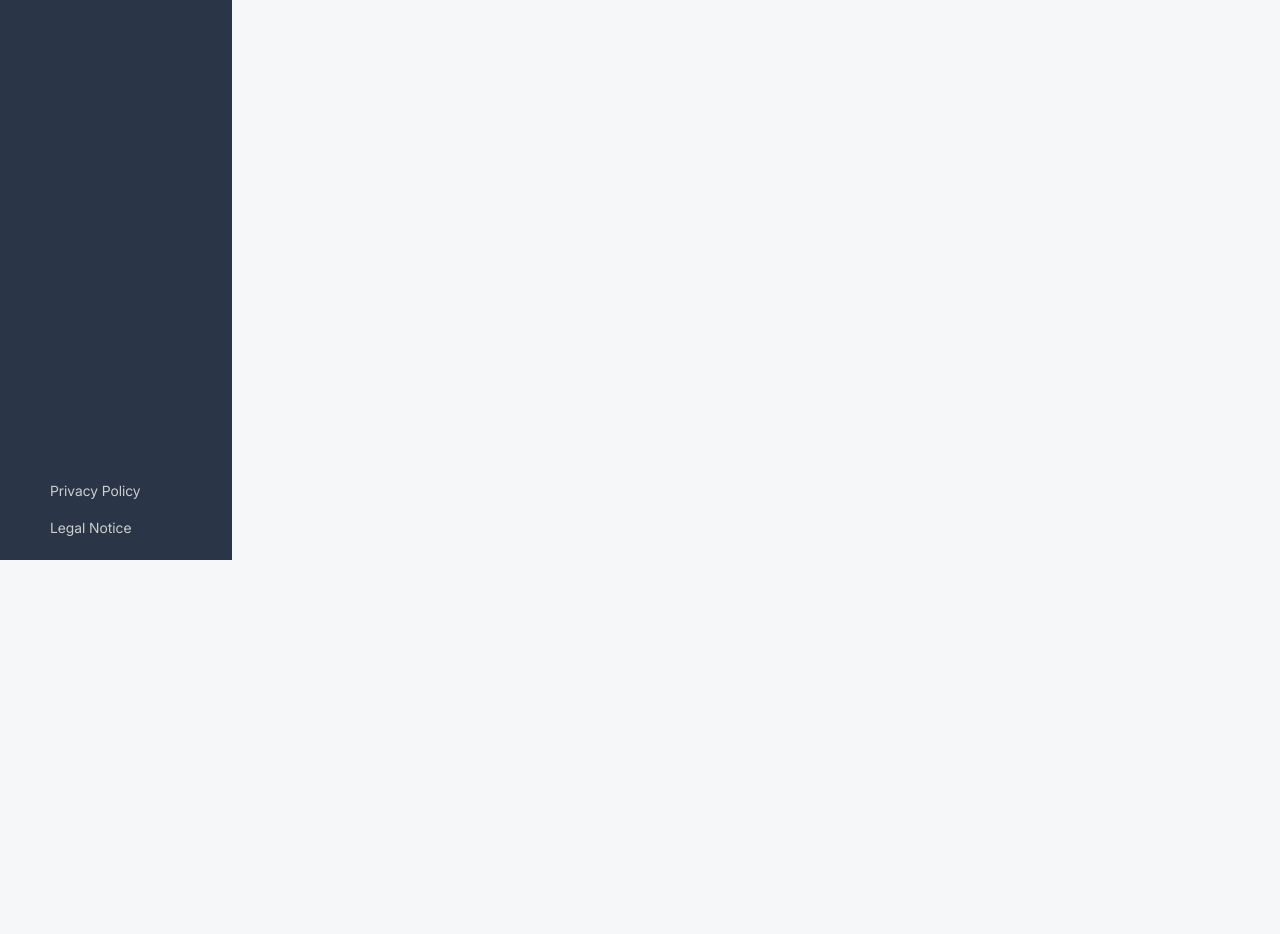
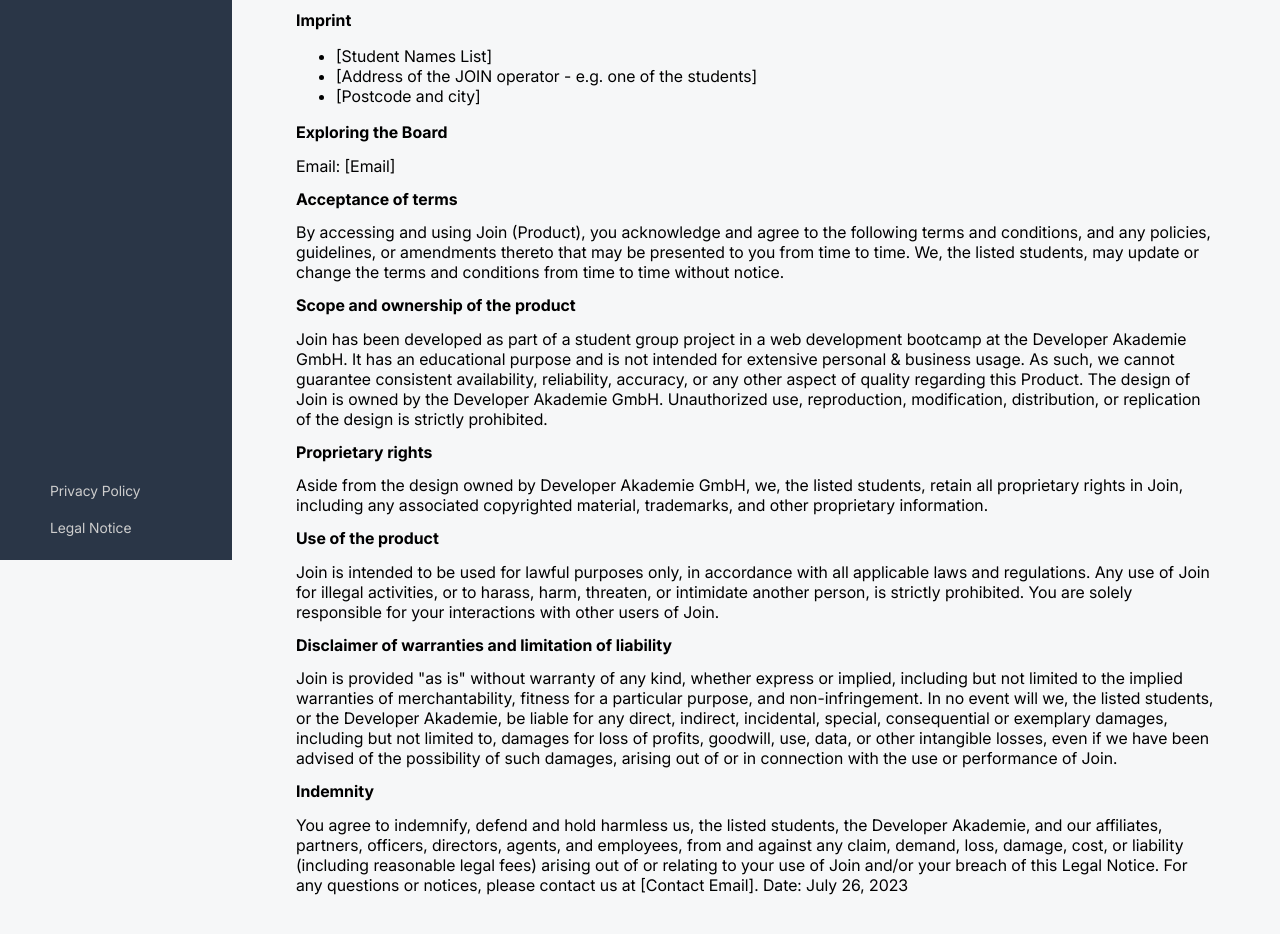
Before and after one commit to AngeloDevLab/join-3187, a plain HTML site: page pages/imprint.html in a window 1280 px wide. Shown: the part 240-1174 px from the top of the page. Before the commit the page ends 800 px from the top, so only its background shows below. Drawn offline with Linux system fonts and the light colour scheme.

Commit message:
Imprint Content added

```diff
--- a/css/summary.css
+++ b/css/summary.css
@@ -26,7 +26,11 @@
 .summary-card:hover {
   background-color: var(--color-primary);
   color: var(--color-white);
+  cursor: pointer;
 }
+
+
+
 
 .summary-card:hover .edit-icon svg {
   fill: var(--color-primary);
@@ -191,6 +195,7 @@
   margin: 0;
   animation: fadeOut 1.5s ease-in forwards;
   animation-delay: 1s;
+  text-align: center;
 }
 
 .username {
--- a/js/pages/imprint.js
+++ b/js/pages/imprint.js
@@ -5,7 +5,6 @@
     const user = getCurrentUser();
     const navList = document.querySelector('.nav-list');
     const userBar = document.querySelector('.header-user');
-
     userBar.innerHTML = user ? getUserBarHTML(user) : '';
     navList.innerHTML = getNavListHTML(!!user);
     navList.style.visibility = 'visible';
--- a/pages/imprint.html
+++ b/pages/imprint.html
@@ -50,9 +50,37 @@
 
         <main class="app-main">
             <section class="content">
+                    <h1>Legal Notice</h1>
+                    <h2>Imprint</h2>
+                    <ul>
+                        <li>[Student Names List]</li>
+                        <li>[Address of the JOIN operator - e.g. one of the students]</li>
+                        <li>[Postcode and city]</li>
+                    </ul>
+                    <h2>Exploring the Board</h2>
+                    <p>Email: [Email]</p>
+                    <h2>Acceptance of terms</h2>
+                    <p>By accessing and using Join (Product), you acknowledge and agree to the following terms and conditions, and any policies, guidelines, or amendments thereto that may be presented to you from time to time. We, the listed students, may update or change the terms and conditions from time to time without notice.</p>
 
-                    <h1>Legal Notice</h1>
+                    <h2>Scope and ownership of the product</h2>
+<p>Join has been developed as part of a student group project in a web development bootcamp at the Developer Akademie GmbH. It has an educational purpose and is not intended for extensive personal & business usage. As such, we cannot guarantee consistent availability, reliability, accuracy, or any other aspect of quality regarding this Product.
 
+The design of Join is owned by the Developer Akademie GmbH. Unauthorized use, reproduction, modification, distribution, or replication of the design is strictly prohibited.</p>
+<h2>Proprietary rights</h2>
+<p>Aside from the design owned by Developer Akademie GmbH, we, the listed students, retain all proprietary rights in Join, including any associated copyrighted material, trademarks, and other proprietary information.</p>
+<h2>Use of the product</h2>
+<p>Join is intended to be used for lawful purposes only, in accordance with all applicable laws and regulations. Any use of Join for illegal activities, or to harass, harm, threaten, or intimidate another person, is strictly prohibited. You are solely responsible for your interactions with other users of Join.</p>
+<h2>Disclaimer of warranties and limitation of liability</h2>
+
+<p>Join is provided "as is" without warranty of any kind, whether express or implied, including but not limited to the implied warranties of merchantability, fitness for a particular purpose, and non-infringement. In no event will we, the listed students, or the Developer Akademie, be liable for any direct, indirect, incidental, special, consequential or exemplary damages, including but not limited to, damages for loss of profits, goodwill, use, data, or other intangible losses, even if we have been advised of the possibility of such damages, arising out of or in connection with the use or performance of Join.</p>
+<h2>Indemnity</h2>
+<p>You agree to indemnify, defend and hold harmless us, the listed students, the Developer Akademie, and our affiliates, partners, officers, directors, agents, and employees, from and against any claim, demand, loss, damage, cost, or liability (including reasonable legal fees) arising out of or relating to your use of Join and/or your breach of this Legal Notice.
+
+For any questions or notices, please contact us at [Contact Email].
+
+Date: July 26, 2023</p>
+
+                </section>
         </main>
 
     </div>
```
Also changed, not shown: pages/summary.html (+1 -1 lines).
